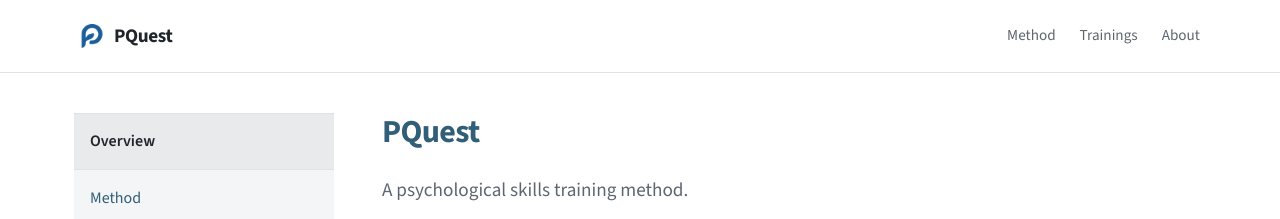
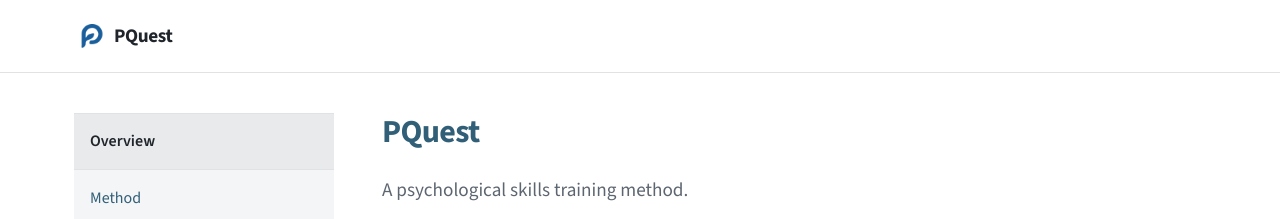
Before and after one commit to irinagotovcika/pquest.eu, a Jekyll site: the page built from index.md, in a window 1280 px wide. Shown: the top 219 px of the page. Built offline with Jekyll 4.4.1, drawn with Linux system fonts in a browser that asks for light colours.

Commit message:
Update default.html

```diff
--- a/_layouts/default.html
+++ b/_layouts/default.html
@@ -28,13 +28,7 @@
       <a class="site-name" href="{{ '/' | relative_url }}">
   <img src="{{ '/assets/pquest_symbol.png' | relative_url }}" alt="" class="site-logo">
   <span>PQuest</span>
-</a>
-
-      <nav class="site-nav" aria-label="Main navigation">
-        <a href="{{ '/method/' | relative_url }}">Method</a>
-        <a href="{{ '/#trainings' | relative_url }}">Trainings</a>
-        <a href="{{ '/about/' | relative_url }}">About</a>
-      </nav>
+      </a>
     </div>
   </header>
 
```
